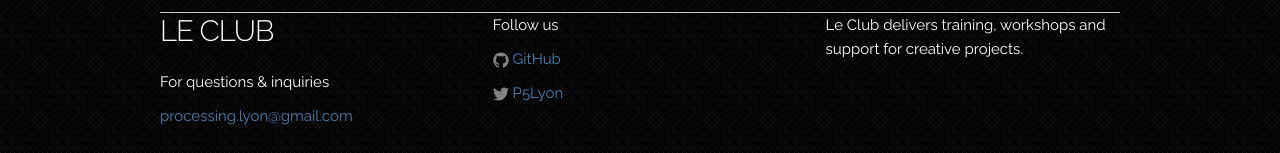
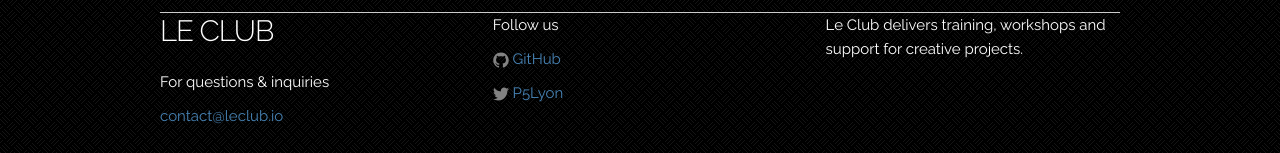
Before and after one commit to leClub/leClub.github.io, a Jekyll site: the page built from index.md, in a window 1280 px wide. Shown: the part 1481-1634 px from the top of the page. Built offline with Jekyll 4.4.1, drawn with Linux system fonts in a browser that asks for light colours.

Commit message:
change email to contact@leclub.io - fix #13

```diff
--- a/_config.yml
+++ b/_config.yml
@@ -10,7 +10,7 @@ keywords: ['creative coding', 'data visualization', 'installation', 'network ana
 
 # sns
 github: leclub
-email: "processing.lyon@gmail.com"
+email: "contact@leclub.io"
 twitter: P5Lyon
 
 # build settings
--- a/_includes/ad.html
+++ b/_includes/ad.html
@@ -3,5 +3,5 @@
     <br>
     <small>For questions & inquiries</small>
   </h5>
-  <div class="button button-primary">contact@leclub.io</div>
+  <div class="button button-primary">{{ site.email }}</div>
 </div>
```
